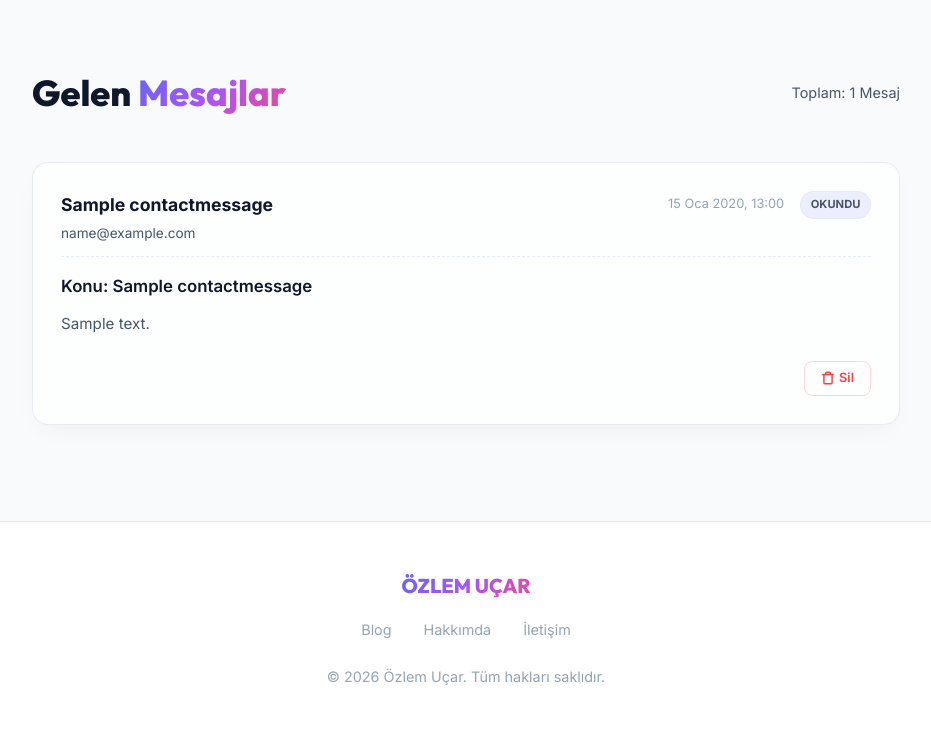
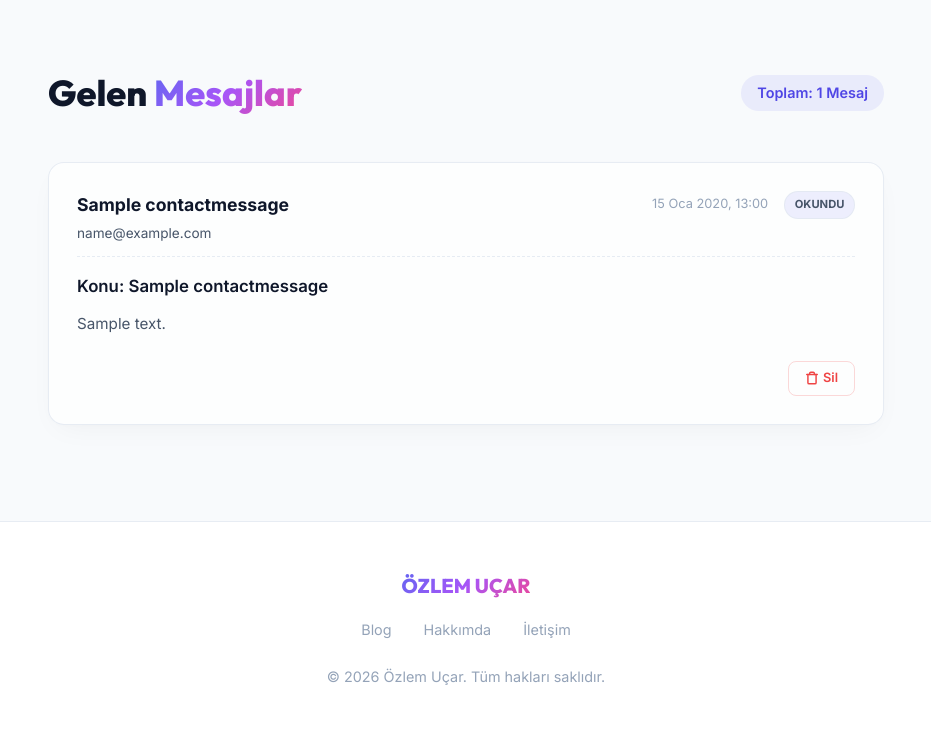
Before and after one commit to ozlemucar29/OzlemUcarBlog, a Django app: page /messages/ in a window 1280 px wide. Shown: the part 70-806 px from the top of the page, without its empty margins (174-1105 px from the left). Run offline with Django 5.2, Linux system fonts and the light colour scheme; a user stored in the database is signed in; tables that the repository leaves empty hold one stand-in row (values such as "Sample post").

Commit message:
style: mesajlar sayfasini container ve satir ici stillerle daha uyumlu hale getir

```diff
--- a/blog/templates/blog/contact_messages.html
+++ b/blog/templates/blog/contact_messages.html
@@ -3,46 +3,46 @@
 {% block title %}Mesajlar | Özlem Uçar{% endblock %}
 
 {% block content %}
-<div class="inbox-container">
-    <div class="inbox-header">
-        <h1 class="inbox-title">Gelen <span>Mesajlar</span></h1>
-        <div style="font-size: 0.9rem; color: var(--text-secondary);">
+<div class="container" style="max-width: 900px; padding-top: 4rem; padding-bottom: 6rem;">
+    <div class="inbox-header" style="display: flex; justify-content: space-between; align-items: center; margin-bottom: 2.5rem;">
+        <h1 class="inbox-title" style="font-family: var(--font-heading); font-size: 2.25rem; font-weight: 800;">Gelen <span style="background: var(--accent-gradient); -webkit-background-clip: text; -webkit-text-fill-color: transparent;">Mesajlar</span></h1>
+        <div style="font-size: 0.9rem; color: var(--text-secondary); background: var(--badge-bg); color: var(--badge-text); padding: 0.4rem 1rem; border-radius: 20px; font-weight: 600;">
             Toplam: {{ contact_messages.count }} Mesaj
         </div>
     </div>
 
     {% if contact_messages %}
-        <div class="message-card-list">
+        <div class="message-card-list" style="display: flex; flex-direction: column; gap: 1.5rem;">
             {% for msg in contact_messages %}
-                <div class="message-item-card {% if not msg.is_read %}unread{% endif %}">
-                    <div class="message-item-header">
-                        <div class="message-sender-info">
-                            <span class="message-sender-name">{{ msg.name }}</span>
-                            <span class="message-sender-email">{{ msg.email }}</span>
+                <div class="message-item-card {% if not msg.is_read %}unread{% endif %}" style="background: var(--bg-card); border: 1px solid var(--border-color); border-radius: 16px; padding: 1.75rem; box-shadow: var(--card-shadow); transition: all 0.3s ease; position: relative; overflow: hidden; {% if not msg.is_read %}border-left: 4px solid var(--accent-color);{% endif %}">
+                    <div class="message-item-header" style="display: flex; justify-content: space-between; align-items: flex-start; flex-wrap: wrap; gap: 1rem; margin-bottom: 1rem; border-bottom: 1px dashed var(--border-color); padding-bottom: 0.75rem;">
+                        <div class="message-sender-info" style="display: flex; flex-direction: column; gap: 0.25rem;">
+                            <span class="message-sender-name" style="font-weight: 700; color: var(--text-primary); font-size: 1.1rem;">{{ msg.name }}</span>
+                            <span class="message-sender-email" style="font-size: 0.85rem; color: var(--text-secondary);">{{ msg.email }}</span>
                         </div>
-                        <div class="message-meta-info">
-                            <span class="message-date">{{ msg.created_at|date:"d M Y, H:i" }}</span>
+                        <div class="message-meta-info" style="display: flex; align-items: center; gap: 1rem;">
+                            <span class="message-date" style="font-size: 0.8rem; color: var(--text-muted);">{{ msg.created_at|date:"d M Y, H:i" }}</span>
                             {% if msg.is_read %}
-                                <span class="message-badge read">Okundu</span>
+                                <span class="message-badge read" style="padding: 0.25rem 0.6rem; font-size: 0.7rem; font-weight: 700; border-radius: 20px; text-transform: uppercase; background-color: var(--badge-bg); color: var(--text-secondary); border: 1px solid var(--border-color);">Okundu</span>
                             {% else %}
-                                <span class="message-badge unread">Yeni</span>
+                                <span class="message-badge unread" style="padding: 0.25rem 0.6rem; font-size: 0.7rem; font-weight: 700; border-radius: 20px; text-transform: uppercase; background-color: rgba(99, 102, 241, 0.1); color: var(--accent-color); border: 1px solid rgba(99, 102, 241, 0.2);">Yeni</span>
                             {% endif %}
                         </div>
                     </div>
 
-                    <div class="message-subject">Konu: {{ msg.subject }}</div>
-                    <div class="message-body-text">{{ msg.message }}</div>
+                    <div class="message-subject" style="font-weight: 600; color: var(--text-primary); margin-bottom: 0.75rem; font-size: 1.05rem;">Konu: {{ msg.subject }}</div>
+                    <div class="message-body-text" style="color: var(--text-secondary); line-height: 1.6; font-size: 0.95rem; white-space: pre-line; margin-bottom: 1.5rem;">{{ msg.message }}</div>
 
-                    <div class="message-actions-bar">
+                    <div class="message-actions-bar" style="display: flex; gap: 1rem; justify-content: flex-end;">
                         {% if not msg.is_read %}
-                            <a href="{% url 'contact_message_read' msg.pk %}" class="btn-sm btn-sm-primary">
+                            <a href="{% url 'contact_message_read' msg.pk %}" class="btn-sm btn-sm-primary" style="padding: 0.4rem 1rem; font-size: 0.8rem; border-radius: 8px; font-weight: 600; display: inline-flex; align-items: center; gap: 0.25rem; cursor: pointer; transition: all 0.2s ease; background: var(--accent-gradient); color: #ffffff; border: none;">
                                 <svg width="14" height="14" viewBox="0 0 24 24" fill="none" stroke="currentColor" stroke-width="2.5" stroke-linecap="round" stroke-linejoin="round">
                                     <polyline points="20 6 9 17 4 12"></polyline>
                                 </svg>
                                 Okundu İşaretle
                             </a>
                         {% endif %}
-                        <a href="{% url 'contact_message_delete' msg.pk %}" class="btn-sm btn-sm-danger" onclick="return confirm('Bu mesajı silmek istediğinize emin misiniz?');">
+                        <a href="{% url 'contact_message_delete' msg.pk %}" class="btn-sm btn-sm-danger" style="padding: 0.4rem 1rem; font-size: 0.8rem; border-radius: 8px; font-weight: 600; display: inline-flex; align-items: center; gap: 0.25rem; cursor: pointer; transition: all 0.2s ease; background: transparent; color: #ef4444; border: 1px solid rgba(239, 68, 68, 0.2);" onclick="return confirm('Bu mesajı silmek istediğinize emin misiniz?');">
                             <svg width="14" height="14" viewBox="0 0 24 24" fill="none" stroke="currentColor" stroke-width="2.5" stroke-linecap="round" stroke-linejoin="round">
                                 <polyline points="3 6 5 6 21 6"></polyline>
                                 <path d="M19 6v14a2 2 0 0 1-2 2H7a2 2 0 0 1-2-2V6m3 0V4a2 2 0 0 1 2-2h4a2 2 0 0 1 2 2v2"></path>
@@ -54,8 +54,8 @@
             {% endfor %}
         </div>
     {% else %}
-        <div class="empty-inbox-card">
-            <div class="empty-inbox-icon">
+        <div class="empty-inbox-card" style="text-align: center; padding: 4rem 2rem; background: var(--bg-card); border: 1px solid var(--border-color); border-radius: 20px; color: var(--text-secondary);">
+            <div class="empty-inbox-icon" style="color: var(--text-muted); margin-bottom: 1.5rem;">
                 <svg width="64" height="64" viewBox="0 0 24 24" fill="none" stroke="currentColor" stroke-width="1.5" stroke-linecap="round" stroke-linejoin="round">
                     <path d="M22 12h-6l-3 3-3-3H2"></path>
                     <path d="M5.45 5.11L2 12v6a2 2 0 0 0 2 2h16a2 2 0 0 0 2-2v-6l-3.45-6.89A2 2 0 0 0 16.76 4H7.24a2 2 0 0 0-1.79 1.11z"></path>
```
